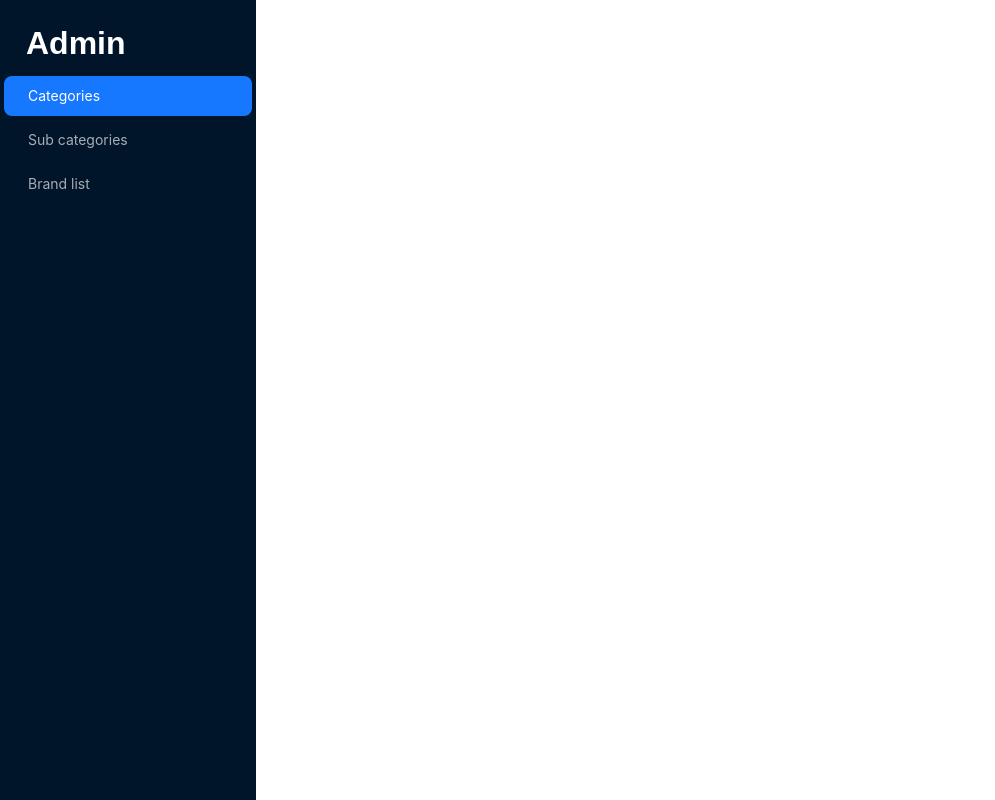
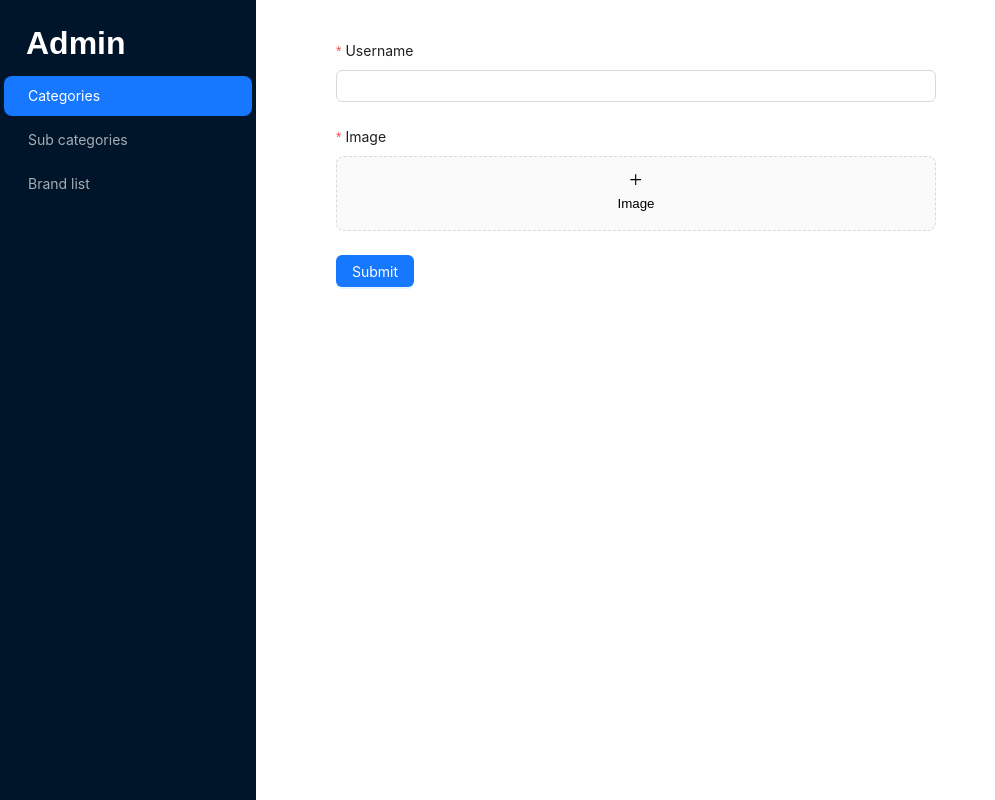
Before and after one commit to TursunovFirdavs/Admin, a React (Vite) app: page /edit-category in a window 1280 px wide. Shown: the whole page, without its empty margins (0-995 px from the left). Built offline with nearby package versions, Linux system fonts and the light colour scheme.

Commit message:
reusable category form

```diff
--- a/src/pages/categories/Categories.tsx
+++ b/src/pages/categories/Categories.tsx
@@ -1,12 +1,12 @@
 import { Table } from 'antd';
 import { TableProps, Button } from 'antd';
 import { useGetCategory } from '../../service/query/useGetCategory';
-import { ReactElement } from 'react';
+import { FC, ReactElement } from 'react';
 import { EditOutlined, DeleteOutlined } from '@ant-design/icons';
-import { useDelete } from '../../service/mutation/useDelete';
+import { useDelete } from './service/mutation/useDelete';
 import { useNavigate } from 'react-router-dom';
 
-const Categories = () => {
+const Categories: FC = () => {
     const navigate = useNavigate()
 
     interface DataType {
@@ -51,7 +51,7 @@ const Categories = () => {
             image: <img style={{ width: '70px', height: '70px', objectFit: 'cover' }} src={item.image} alt="" />,
             title: <p style={{ fontSize: '20px', fontWeight: '500' }}>{item.title}</p>,
             action: <div style={{ display: 'flex', gap: '10px' }}>
-                <Button size='large' type="primary" ><EditOutlined />Edit</Button>
+                <Button onClick={() => navigate('/edit-category')} size='large' type="primary" ><EditOutlined />Edit</Button>
                 <Button onClick={() => deleteMutation(`/category/${item.id}/`, { onSuccess: res => console.log(res) })} size='large' type="primary" danger>
                     <DeleteOutlined />Delete</Button>
             </div>,
@@ -60,10 +60,10 @@ const Categories = () => {
         ;
     return (
         <div >
+            <Button style={{marginBottom: '40px'}} onClick={() => navigate('/create-category')} type='primary'>Create Category</Button>
             <div style={{ height: '80vh', overflow: 'auto'}}>
                 <Table columns={columns} dataSource={data} />
             </div>
-            <Button style={{marginTop: '40px'}} onClick={() => navigate('/create-category')} type='primary'>Create Category</Button>
         </div>
     )
 }
--- /dev/null
+++ b/src/pages/categories/Create-category.tsx
@@ -0,0 +1,40 @@
+import React from 'react';
+import { message } from 'antd';
+import type { FormProps } from 'antd';
+import { usePostCategory } from './service/mutation/usePostCategory';
+import { useNavigate } from 'react-router-dom';
+import CategoryForm from './components/Category-form';
+import { FieldType } from './components/Category-form';
+
+
+const CreateCategory: React.FC = () => {
+
+    const { mutate } = usePostCategory()
+    const navigate = useNavigate()
+
+    const submit: FormProps<FieldType>["onFinish"] = (values) => {
+        const fomrData = new FormData();
+        fomrData.append('title',values.title);
+        fomrData.append('image',values.image.file)
+        mutate(fomrData, {
+            onSuccess: res => {
+                message.success('success')
+                navigate('/')
+            },
+            onError: err => console.log(err)
+
+
+        })
+    };
+
+
+
+
+    return (
+        <div>
+          <CategoryForm onFinish={submit} />
+        </div>
+    )
+}
+
+export default CreateCategory
--- /dev/null
+++ b/src/pages/categories/Edit-category.tsx
@@ -0,0 +1,16 @@
+import React from 'react'
+import CategoryForm from './components/Category-form'
+
+const submit = () => {
+
+}
+
+const EditCategory = () => {
+  return (
+    <div>
+      <CategoryForm onFinish={submit} />
+    </div>
+  )
+}
+
+export default EditCategory
--- a/src/pages/create-category/Create-category.tsx
+++ b/src/pages/categories/components/Category-form.tsx
@@ -1,53 +1,33 @@
-import React, { useState } from 'react';
-import { PlusOutlined } from '@ant-design/icons';
-import { Button, Form, Input, Upload, message } from 'antd';
-import type { FormProps, UploadFile, UploadProps } from 'antd';
-import { usePostCategory } from '../../service/mutation/usePostCategory';
+import { PlusOutlined } from "@ant-design/icons"
+import { Button, Form, Input, Upload, UploadFile, UploadProps } from "antd"
+import { FC, useState } from "react"
 
-interface FieldType {
+interface Props {
+    onFinish: (values: FieldType) => void
+}
+
+export interface FieldType {
     title:string;
     image:{
         file:File;
     }
 }
 
-
-const CreateCategory: React.FC = () => {
+const CategoryForm: FC<Props> = ({ onFinish }) => {
 
     const [fileList, setFileList] = useState<UploadFile[]>([]);
-    const { mutate } = usePostCategory()
-
 
     const handleChange: UploadProps['onChange'] = ({ fileList: newFileList }) =>
         setFileList(newFileList);
 
-
-    const onFinish: FormProps<FieldType>["onFinish"] = (values) => {
-        const fomrData = new FormData();
-        fomrData.append('title',values.title);
-        fomrData.append('image',values.image.file)
-        mutate(fomrData, {
-            onSuccess: res => {
-                message.success('success')
-            },
-            onError: err => console.log(err)
-
-
-        })
-    };
-
-
-
-
-    return (
-        <div>
+  return (
+    <div>
             <Form
                 name="basic"
                 layout='vertical'
                 initialValues={{ }}
                 onFinish={onFinish}
                 style={{maxWidth:"600px"}}
-                autoComplete="off"
             >
                 <Form.Item
                     label="Username"
@@ -82,7 +62,7 @@ const CreateCategory: React.FC = () => {
             </Form>
 
         </div>
-    )
+  )
 }
 
-export default CreateCategory
+export default CategoryForm
--- a/src/service/mutation/useDelete.ts
+++ b/src/pages/categories/service/mutation/useDelete.ts
@@ -1,5 +1,5 @@
 import { useMutation } from "@tanstack/react-query";
-import { request } from "../../config/request";
+import { request } from "../../../../config/request";
 
 export const useDelete = () => {
     return useMutation({
--- a/src/service/mutation/usePostCategory.ts
+++ b/src/pages/categories/service/mutation/usePostCategory.ts
@@ -1,5 +1,5 @@
 import { useMutation } from "@tanstack/react-query";
-import { request } from "../../config/request";
+import { request } from "../../../../config/request";
 
 export const usePostCategory = () => {
     return useMutation({
--- a/src/pages/index.tsx
+++ b/src/pages/index.tsx
@@ -1,7 +1,8 @@
 import { Route, Routes } from "react-router-dom"
 import Login from "./login/Login"
 import Categories from "./categories/Categories"
-import CreateCategory from "./create-category/Create-category"
+import CreateCategory from "./categories/Create-category"
+import EditCategory from "./categories/Edit-category"
 
 const index = () => {
   return (
@@ -9,6 +10,7 @@ const index = () => {
         <Route path="/" element={<Categories/>} />
         <Route path="/login" element={<Login/>} />
         <Route path="/create-category" element={<CreateCategory/>} />
+        <Route path="/edit-category" element={<EditCategory/>} />
     </Routes>
   )
 }
```
